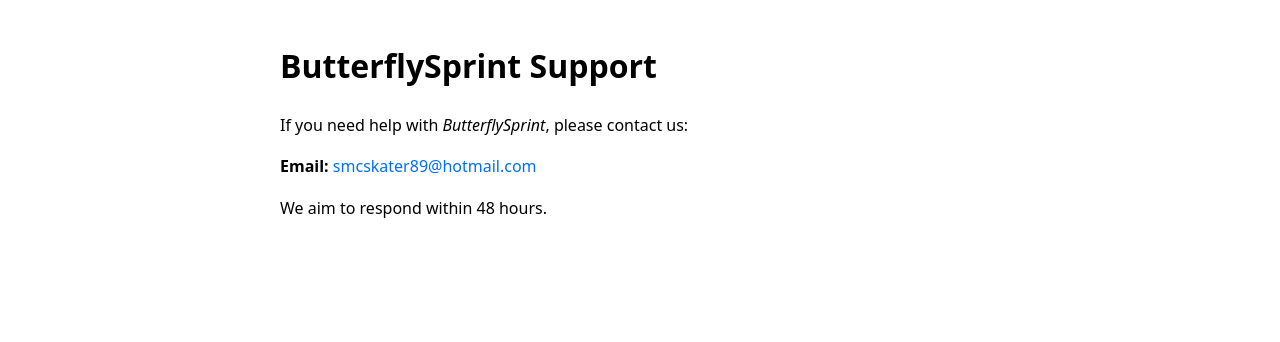
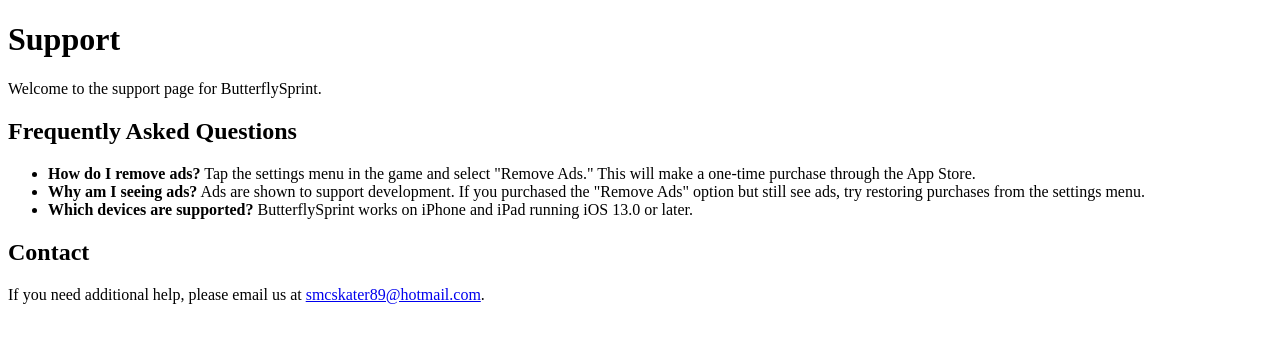
Before and after one commit to shawncavasos89/butterflysprint-site, a plain HTML site: page support.html in a window 1280 px wide. Drawn offline with Linux system fonts and the light colour scheme.

Commit message:
Update support.html

```diff
--- a/support.html
+++ b/support.html
@@ -1,18 +1,26 @@
-<!doctype html>
+<!DOCTYPE html>
 <html lang="en">
 <head>
-  <meta charset="utf-8">
-  <title>ButterflySprint Support</title>
-  <meta name="viewport" content="width=device-width,initial-scale=1">
-  <style>
-    body{font-family:system-ui,-apple-system,Segoe UI,Roboto,Helvetica,Arial,sans-serif;max-width:720px;margin:40px auto;padding:0 16px;line-height:1.6}
-    a{color:#0070f3;text-decoration:none} a:hover{text-decoration:underline}
-  </style>
+  <meta charset="UTF-8">
+  <meta name="viewport" content="width=device-width, initial-scale=1.0">
+  <title>Support - ButterflySprint</title>
 </head>
 <body>
-  <h1>ButterflySprint Support</h1>
-  <p>If you need help with <em>ButterflySprint</em>, please contact us:</p>
-  <p><strong>Email:</strong> <a href="mailto:smcskater89@hotmail.com">smcskater89@hotmail.com</a></p>
-  <p>We aim to respond within 48 hours.</p>
+  <h1>Support</h1>
+  <p>Welcome to the support page for ButterflySprint.</p>
+
+  <h2>Frequently Asked Questions</h2>
+  <ul>
+    <li><strong>How do I remove ads?</strong>
+        Tap the settings menu in the game and select "Remove Ads." This will make a one-time purchase through the App Store.</li>
+    <li><strong>Why am I seeing ads?</strong>
+        Ads are shown to support development. If you purchased the "Remove Ads" option but still see ads, try restoring purchases from the settings menu.</li>
+    <li><strong>Which devices are supported?</strong>
+        ButterflySprint works on iPhone and iPad running iOS 13.0 or later.</li>
+  </ul>
+
+  <h2>Contact</h2>
+  <p>If you need additional help, please email us at
+  <a href="mailto:smcskater89@hotmail.com">smcskater89@hotmail.com</a>.</p>
 </body>
 </html>
```
